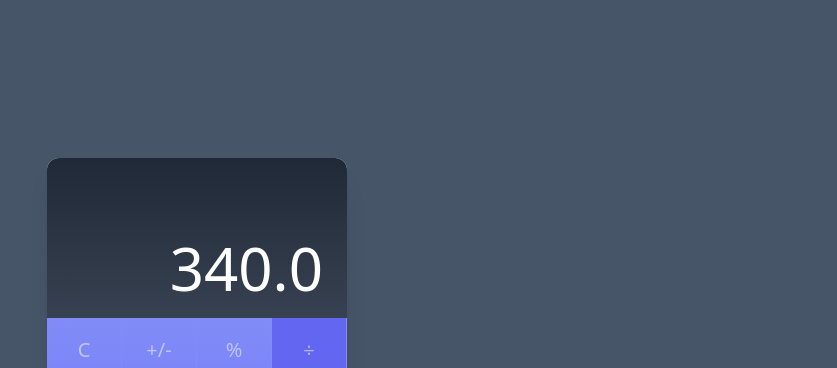
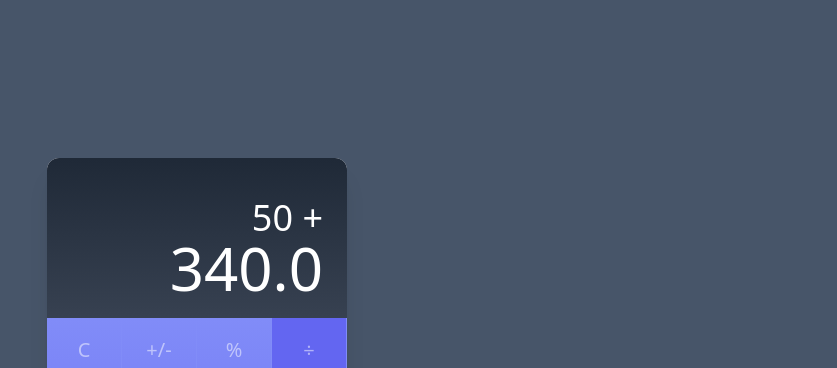
Before and after one commit to Vinii21/calculetor-zoneless-angular, an Angular app: page /calculator in a window 1280 px wide. Shown: the top 368 px of the page, without its empty margins (443-1280 px from the left). Built offline with nearby package versions, Linux system fonts and the light colour scheme.

Commit message:
HTML Componente Calculator, espacio para la operación Anterior

```diff
--- a/src/app/calculator/components/calculator/calculator.component.html
+++ b/src/app/calculator/components/calculator/calculator.component.html
@@ -1,6 +1,13 @@
 <div class="w-screen h-40 bg-gradient-to-b from-gray-800 to-gray-700 flex items-end text-right"
   style="max-width: 300px">
-  <div class="w-full py-5 px-6 text-6xl text-white font-thin">340.0</div>
+  <div class="w-full py-5 px-6 text-6xl text-white font-thin">
+
+      <span class="text-4xl"> 50 + </span>
+      <br>
+      <span>340.0</span>
+
+
+  </div>
 </div>
 <div class="w-full bg-gradient-to-b from-indigo-400 to-indigo-500">
   <div class="flex w-full">
```
